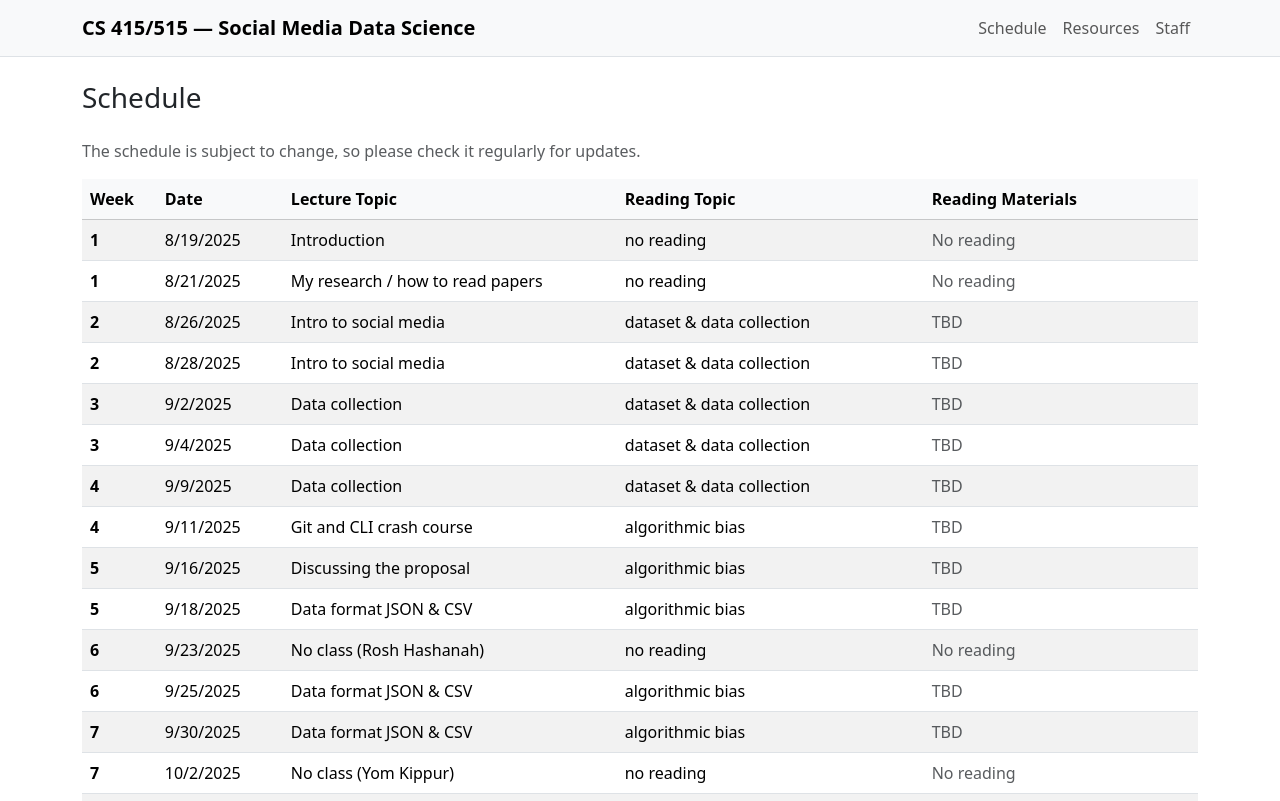
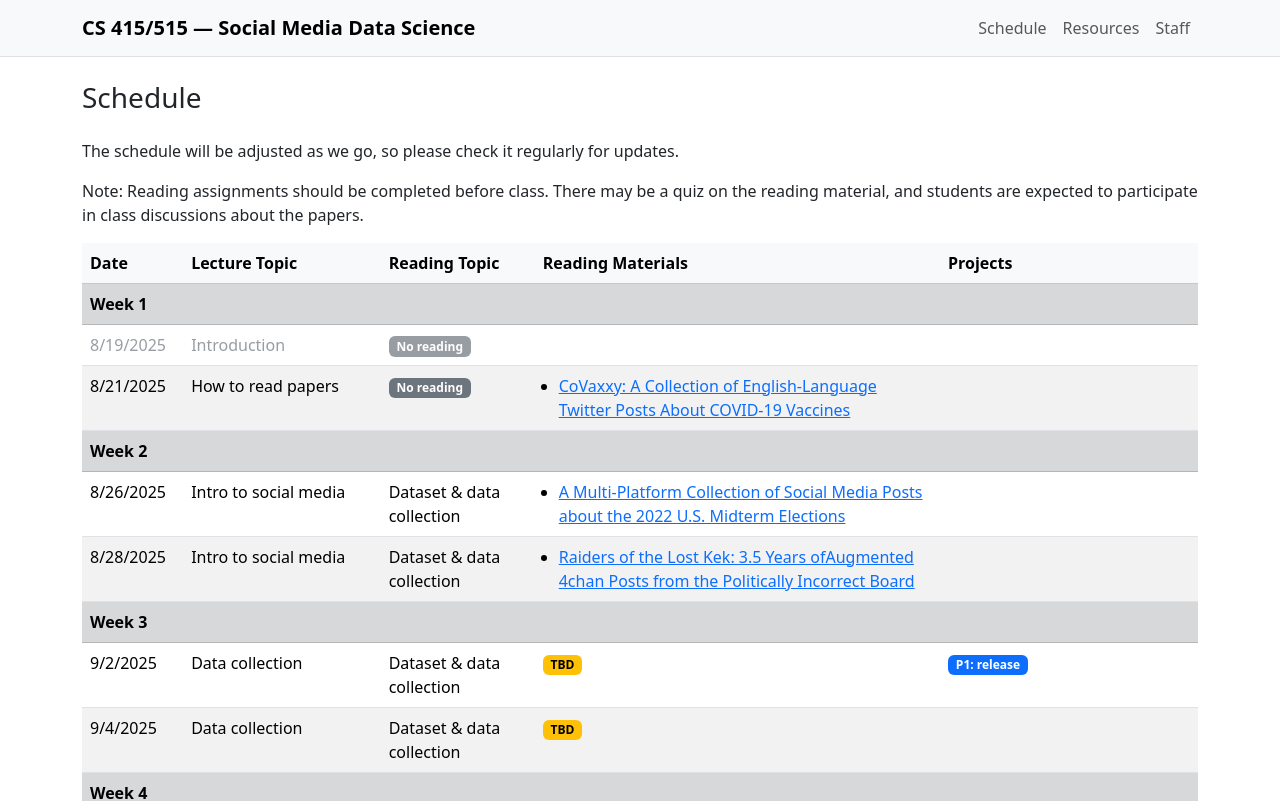
Before and after one commit to YangKCLab/social-media-ds-course, a Vue app in the folder frontend/: page /schedule in a window 1280 px wide. Shown: the top 801 px of the page. Built offline with nearby package versions, Linux system fonts and the light colour scheme.

Commit message:
feat(schedule): grouped view, badges, project colors, and UX tweaks
Group by week; badges for No class/No reading/TBD; muted styling for past/no-class; Projects badge color-coded; dynamic JSON; reading expectations copy.

```diff
--- a/frontend/public/schedule.json
+++ b/frontend/public/schedule.json
@@ -1,35 +1,68 @@
 [
   { "week": 1, "date": "8/19/2025", "lectureTopic": "Introduction", "readingTopic": "no reading", "materials": [] },
-  { "week": 1, "date": "8/21/2025", "lectureTopic": "My research / how to read papers", "readingTopic": "no reading", "materials": [] },
-  { "week": 2, "date": "8/26/2025", "lectureTopic": "Intro to social media", "readingTopic": "dataset & data collection", "materials": [] },
-  { "week": 2, "date": "8/28/2025", "lectureTopic": "Intro to social media", "readingTopic": "dataset & data collection", "materials": [] },
-  { "week": 3, "date": "9/2/2025", "lectureTopic": "Data collection", "readingTopic": "dataset & data collection", "materials": [] },
-  { "week": 3, "date": "9/4/2025", "lectureTopic": "Data collection", "readingTopic": "dataset & data collection", "materials": [] },
-  { "week": 4, "date": "9/9/2025", "lectureTopic": "Data collection", "readingTopic": "dataset & data collection", "materials": [] },
-  { "week": 4, "date": "9/11/2025", "lectureTopic": "Git and CLI crash course", "readingTopic": "algorithmic bias", "materials": [] },
-  { "week": 5, "date": "9/16/2025", "lectureTopic": "Discussing the proposal", "readingTopic": "algorithmic bias", "materials": [] },
-  { "week": 5, "date": "9/18/2025", "lectureTopic": "Data format JSON & CSV", "readingTopic": "algorithmic bias", "materials": [] },
+  { "week": 1, "date": "8/21/2025", "lectureTopic": "How to read papers", "readingTopic": "no reading", "materials": [
+    { "title": "CoVaxxy: A Collection of English-Language Twitter Posts About COVID-19 Vaccines", "url": "https://ojs.aaai.org/index.php/ICWSM/article/view/18122" }
+  ] },
+  { "week": 2, "date": "8/26/2025", "lectureTopic": "Intro to social media", "readingTopic": "Dataset & data collection", "materials": [
+    { "title": "A Multi-Platform Collection of Social Media Posts about the 2022 U.S. Midterm Elections", "url": "https://ojs.aaai.org/index.php/ICWSM/article/view/22205" }
+  ] },
+  { "week": 2, "date": "8/28/2025", "lectureTopic": "Intro to social media", "readingTopic": "Dataset & data collection", "materials": [
+    { "title": "Raiders of the Lost Kek: 3.5 Years ofAugmented 4chan Posts from the Politically Incorrect Board", "url": "https://doi.org/10.1609/icwsm.v14i1.7354" }
+  ] },
+  { "week": 3, "date": "9/2/2025", "lectureTopic": "Data collection", "readingTopic": "Dataset & data collection", "materials": [], "project": {
+    "project number": "1",
+    "event": "release"
+  } },
+  { "week": 3, "date": "9/4/2025", "lectureTopic": "Data collection", "readingTopic": "Dataset & data collection", "materials": [] },
+  { "week": 4, "date": "9/9/2025", "lectureTopic": "Data collection", "readingTopic": "Dataset & data collection", "materials": [] },
+  { "week": 4, "date": "9/11/2025", "lectureTopic": "Git and CLI crash course", "readingTopic": "Algorithmic bias", "materials": [] },
+  { "week": 5, "date": "9/16/2025", "lectureTopic": "Data format JSON & CSV", "readingTopic": "Algorithmic bias", "materials": [], "project": {
+    "project number": "1",
+    "event": "proposal deadline"
+  } },
+  { "week": 5, "date": "9/18/2025", "lectureTopic": "Discussing P1 proposal", "readingTopic": "Algorithmic bias", "materials": [] },
   { "week": 6, "date": "9/23/2025", "lectureTopic": "No class (Rosh Hashanah)", "readingTopic": "no reading", "materials": [] },
-  { "week": 6, "date": "9/25/2025", "lectureTopic": "Data format JSON & CSV", "readingTopic": "algorithmic bias", "materials": [] },
-  { "week": 7, "date": "9/30/2025", "lectureTopic": "Data format JSON & CSV", "readingTopic": "algorithmic bias", "materials": [] },
+  { "week": 6, "date": "9/25/2025", "lectureTopic": "Data format JSON & CSV", "readingTopic": "Algorithmic bias", "materials": [] },
+  { "week": 7, "date": "9/30/2025", "lectureTopic": "Data format JSON & CSV", "readingTopic": "Algorithmic bias", "materials": [] },
   { "week": 7, "date": "10/2/2025", "lectureTopic": "No class (Yom Kippur)", "readingTopic": "no reading", "materials": [] },
-  { "week": 8, "date": "10/7/2025", "lectureTopic": "Database SQL & NoSQL", "readingTopic": "algorithmic bias", "materials": [] },
-  { "week": 8, "date": "10/9/2025", "lectureTopic": "Discussing the P1 imp & report", "readingTopic": "inauthentic behaviors", "materials": [] },
-  { "week": 9, "date": "10/14/2025", "lectureTopic": "Database SQL & NoSQL", "readingTopic": "inauthentic behaviors", "materials": [] },
-  { "week": 9, "date": "10/16/2025", "lectureTopic": "Database SQL & NoSQL", "readingTopic": "inauthentic behaviors", "materials": [] },
-  { "week": 10, "date": "10/21/2025", "lectureTopic": "Discussing the P2 proposal", "readingTopic": "inauthentic behaviors", "materials": [] },
-  { "week": 10, "date": "10/23/2025", "lectureTopic": "Stats basics", "readingTopic": "inauthentic behaviors", "materials": [] },
-  { "week": 11, "date": "10/28/2025", "lectureTopic": "Stats basics", "readingTopic": "ethics and data access", "materials": [] },
-  { "week": 11, "date": "10/30/2025", "lectureTopic": "Stats basics", "readingTopic": "ethics and data access", "materials": [] },
-  { "week": 12, "date": "11/4/2025", "lectureTopic": "Data wrangling & vis", "readingTopic": "ethics and data access", "materials": [] },
-  { "week": 12, "date": "11/6/2025", "lectureTopic": "Data wrangling & vis", "readingTopic": "ethics and data access", "materials": [] },
-  { "week": 13, "date": "11/11/2025", "lectureTopic": "Data wrangling & vis", "readingTopic": "ethics and data access", "materials": [] },
-  { "week": 13, "date": "11/13/2025", "lectureTopic": "Discussing the P2 imp & report", "readingTopic": "generative AI and social media", "materials": [] },
-  { "week": 14, "date": "11/18/2025", "lectureTopic": "Data wrangling & vis", "readingTopic": "generative AI and social media", "materials": [] },
-  { "week": 14, "date": "11/20/2025", "lectureTopic": "Left for flexibility", "readingTopic": "generative AI and social media", "materials": [] },
-  { "week": 15, "date": "11/25/2025", "lectureTopic": "Discussing the P3 proposal", "readingTopic": "generative AI and social media", "materials": [] },
+  { "week": 8, "date": "10/7/2025", "lectureTopic": "Database SQL & NoSQL", "readingTopic": "Algorithmic bias", "materials": [], "project": {
+    "project number": "2",
+    "event": "release"
+  } },
+  { "week": 8, "date": "10/9/2025", "lectureTopic": "Database SQL & NoSQL", "readingTopic": "Inauthentic behaviors", "materials": [], "project": {
+    "project number": "1",
+    "event": "implementation & report deadline"
+  } },
+  { "week": 9, "date": "10/14/2025", "lectureTopic": "Discussing P1 implementation & report", "readingTopic": "Inauthentic behaviors", "materials": [] },
+  { "week": 9, "date": "10/16/2025", "lectureTopic": "Database SQL & NoSQL", "readingTopic": "Inauthentic behaviors", "materials": [] },
+  { "week": 10, "date": "10/21/2025", "lectureTopic": "Stats basics", "readingTopic": "Inauthentic behaviors", "materials": [], "project": {
+    "project number": "2",
+    "event": "proposal deadline"
+  } },
+  { "week": 10, "date": "10/23/2025", "lectureTopic": "Discussing P2 proposal", "readingTopic": "Inauthentic behaviors", "materials": [] },
+  { "week": 11, "date": "10/28/2025", "lectureTopic": "Stats basics", "readingTopic": "Ethics and data access", "materials": [] },
+  { "week": 11, "date": "10/30/2025", "lectureTopic": "Data wrangling & vis", "readingTopic": "Ethics and data access", "materials": [] },
+  { "week": 12, "date": "11/4/2025", "lectureTopic": "Data wrangling & vis", "readingTopic": "Ethics and data access", "materials": [] },
+  { "week": 12, "date": "11/6/2025", "lectureTopic": "Data wrangling & vis", "readingTopic": "Ethics and data access", "materials": [], "project": {
+    "project number": "3",
+    "event": "release"
+  }  },
+  { "week": 13, "date": "11/11/2025", "lectureTopic": "Data wrangling & vis", "readingTopic": "Ethics and data access", "materials": []},
+  { "week": 13, "date": "11/13/2025", "lectureTopic": "Data wrangling & vis", "readingTopic": "Generative AI and social media", "materials": [], "project": {
+    "project number": "2",
+    "event": "implementation & report deadline"
+  } },
+  { "week": 14, "date": "11/18/2025", "lectureTopic": "Discussing P2 implementation & report", "readingTopic": "Generative AI and social media", "materials": [] },
+  { "week": 14, "date": "11/20/2025", "lectureTopic": "", "readingTopic": "Generative AI and social media", "materials": [], "project": {
+    "project number": "3",
+    "event": "proposal deadline"
+  } },
+  { "week": 15, "date": "11/25/2025", "lectureTopic": "Discussing the P3 proposal", "readingTopic": "Generative AI and social media", "materials": []},
   { "week": 15, "date": "11/27/2025", "lectureTopic": "No class (Thanks giving break)", "readingTopic": "no reading", "materials": [] },
-  { "week": 16, "date": "12/2/2025", "lectureTopic": "Left for flexibility", "readingTopic": "generative AI and social media", "materials": [] },
-  { "week": 16, "date": "12/4/2025", "lectureTopic": "Left for flexibility", "readingTopic": "generative AI and social media", "materials": [] },
-  { "week": 17, "date": "12/12/2025", "lectureTopic": "Fianl examination week", "readingTopic": "", "materials": [] }
+  { "week": 16, "date": "12/2/2025", "lectureTopic": "", "readingTopic": "Generative AI and social media", "materials": [] },
+  { "week": 16, "date": "12/4/2025", "lectureTopic": "", "readingTopic": "Generative AI and social media", "materials": [], "project": {
+    "project number": "3",
+    "event": "implementation & report deadline"
+  } },
+  { "week": 17, "date": "12/12/2025", "lectureTopic": "Final examination week", "readingTopic": "no reading", "materials": [] }
 ]
--- a/frontend/src/pages/Schedule.vue
+++ b/frontend/src/pages/Schedule.vue
@@ -1,5 +1,5 @@
 <script setup>
-import { ref, onMounted } from 'vue'
+import { ref, onMounted, computed } from 'vue'
 
 const schedule = ref([])
 
@@ -13,30 +13,127 @@ onMounted(async () => {
     schedule.value = []
   }
 })
+
+const weekGroups = computed(() => {
+  const map = new Map()
+  for (const row of schedule.value) {
+    const key = row.week ?? '—'
+    if (!map.has(key)) map.set(key, [])
+    map.get(key).push(row)
+  }
+  return Array.from(map.entries()).map(([week, items]) => ({ week, items }))
+})
+
+const isNoClass = (topic) => /^\s*No class/i.test(topic || '')
+const lectureRemainder = (topic) => (topic || '').replace(/^\s*No class\s*/i, '').trim()
+const isNoReading = (topic) => /^no\s*reading$/i.test((topic || '').trim())
+const isEmpty = (s) => !(s && String(s).trim())
+// Compose a project badge label from schedule.json fields (robust to key names)
+const projectLabel = (row) => {
+  if (!row || typeof row !== 'object') return ''
+  const entries = Object.entries(row)
+  if (row.project && typeof row.project === 'object') {
+    entries.push(...Object.entries(row.project))
+  }
+  const norm = (k) => String(k).toLowerCase().replace(/[\s_-]+/g, '')
+  const map = new Map(entries.map(([k, v]) => [norm(k), v]))
+
+  const num = map.get('projectnumber') ?? map.get('projectno') ?? map.get('p') ?? map.get('pnum')
+  const ev = map.get('event') ?? map.get('projectevent') ?? map.get('milestone') ?? ''
+  const n = (num !== undefined && num !== null && String(num).trim() !== '') ? String(num).trim() : ''
+  const e = String(ev || '').trim()
+  if (!n && !e) return ''
+  if (n && e) return `P${n}: ${e}`
+  return n ? `P${n}` : e
+}
+
+// Determine badge color based on project number
+const projectBadgeClass = (row) => {
+  if (!row || typeof row !== 'object') return 'text-bg-info'
+  const entries = Object.entries(row)
+  if (row.project && typeof row.project === 'object') {
+    entries.push(...Object.entries(row.project))
+  }
+  const norm = (k) => String(k).toLowerCase().replace(/[\s_-]+/g, '')
+  const map = new Map(entries.map(([k, v]) => [norm(k), v]))
+  const numRaw = map.get('projectnumber') ?? map.get('projectno') ?? map.get('p') ?? map.get('pnum')
+  const n = String(numRaw ?? '').trim()
+  switch (n) {
+    case '1': return 'text-bg-primary'
+    case '2': return 'text-bg-success'
+    case '3': return 'text-bg-warning'
+    case '4': return 'text-bg-danger'
+    default: return 'text-bg-info'
+  }
+}
+
+// Utilities to detect past dates (relative to local today)
+const parseMDY = (mdy) => {
+  if (!mdy) return null
+  const parts = String(mdy).split('/')
+  if (parts.length !== 3) return null
+  const [m, d, y] = parts.map((p) => Number(p))
+  if (!m || !d || !y) return null
+  return new Date(y, m - 1, d)
+}
+const startOfToday = () => {
+  const t = new Date()
+  return new Date(t.getFullYear(), t.getMonth(), t.getDate())
+}
+const isPast = (row) => {
+  const dt = parseMDY(row?.date)
+  if (!dt) return false
+  return dt < startOfToday()
+}
 </script>
 
 <template>
   <main class="container pb-5">
     <h1 class="h3 my-4">Schedule</h1>
-    <p class="text-muted">The schedule is subject to change, so please check it regularly for updates.</p>
+    <p>The schedule will be adjusted as we go, so please check it regularly for updates.</p>
+    <p>Note: Reading assignments should be completed before class. There may be a quiz on the reading material, and students are expected to participate in class discussions about the papers.</p>
 
     <div class="table-responsive">
       <table class="table table-striped table-hover align-middle">
         <thead class="table-light">
           <tr>
-            <th scope="col" style="white-space:nowrap">Week</th>
             <th scope="col" style="white-space:nowrap">Date</th>
             <th scope="col">Lecture Topic</th>
             <th scope="col">Reading Topic</th>
             <th scope="col" style="min-width:220px">Reading Materials</th>
+            <th scope="col" style="white-space:nowrap">Projects</th>
           </tr>
         </thead>
-        <tbody>
-          <tr v-for="row in schedule" :key="row.week + '-' + row.date">
-            <th scope="row">{{ row.week }}</th>
-            <td>{{ row.date }}</td>
-            <td>{{ row.lectureTopic }}</td>
-            <td>{{ row.readingTopic }}</td>
+        <tbody v-for="group in weekGroups" :key="'w'+group.week">
+          <tr class="table-secondary week-header">
+            <th colspan="5">Week {{ group.week }}</th>
+          </tr>
+          <tr
+            v-for="row in group.items"
+            :key="row.week + '-' + row.date"
+            :class="{ 'past-row': isPast(row) || isNoClass(row.lectureTopic) }"
+          >
+            <td style="white-space:nowrap">{{ row.date }}</td>
+            <td>
+              <template v-if="isNoClass(row.lectureTopic)">
+                <span class="badge text-bg-secondary me-2">No class</span>
+                <span v-if="lectureRemainder(row.lectureTopic)">{{ lectureRemainder(row.lectureTopic) }}</span>
+              </template>
+              <template v-else-if="isEmpty(row.lectureTopic)">
+                <span class="badge text-bg-warning">TBD</span>
+              </template>
+              <template v-else>
+                {{ row.lectureTopic }}
+              </template>
+            </td>
+            <td>
+              <template v-if="isNoReading(row.readingTopic)">
+                <span class="badge text-bg-secondary">No reading</span>
+              </template>
+              <template v-else>
+                {{ row.readingTopic }}
+              </template>
+            </td>
             <td>
               <template v-if="row.materials && row.materials.length">
                 <ul class="mb-0 ps-3">
@@ -45,7 +142,15 @@ onMounted(async () => {
                   </li>
                 </ul>
               </template>
-              <span v-else class="text-muted">{{ /^no\s*reading$/i.test(row.readingTopic || '') ? 'No reading' : 'TBD' }}</span>
+              <template v-else>
+                <!-- Leave empty when there is no reading that day; otherwise show TBD -->
+                <span v-if="!isNoReading(row.readingTopic)" class="badge text-bg-warning">TBD</span>
+              </template>
+            </td>
+            <td>
+              <template v-if="projectLabel(row)">
+                <span class="badge" :class="projectBadgeClass(row)">{{ projectLabel(row) }}</span>
+              </template>
             </td>
           </tr>
         </tbody>
@@ -58,4 +163,14 @@ onMounted(async () => {
 td, th {
   vertical-align: top;
 }
+.week-header th {
+  font-weight: 600;
+}
+.past-row {
+  opacity: 0.7;
+}
+.past-row td,
+.past-row th {
+  color: #6c757d; /* Bootstrap gray-600 */
+}
 </style>
```
